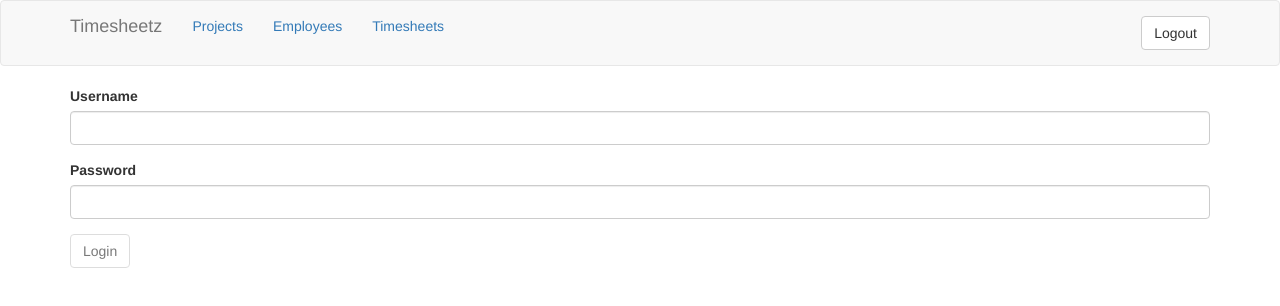
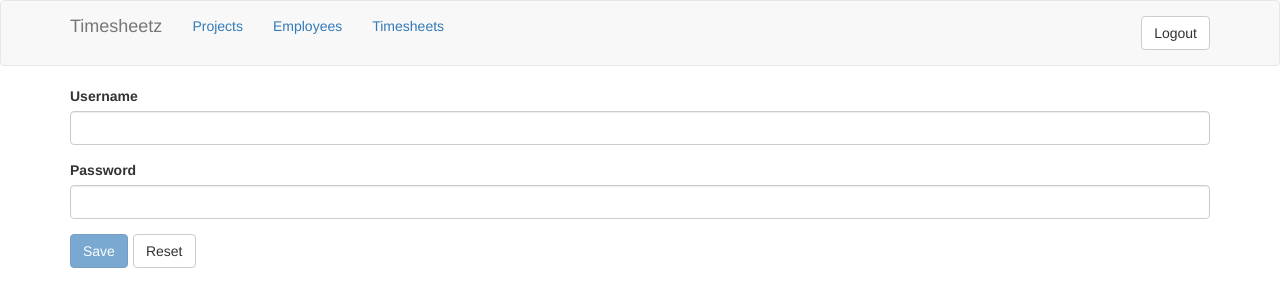
Before and after one commit to improving-minnesota/react-redux-timesheet, a React (Create React App) app: page / in a window 1280 px wide. Shown: the top 306 px of the page. Built offline with nearby package versions, Linux system fonts and the light colour scheme.

Commit message:
Update labs

```diff
--- a/src/App.js
+++ b/src/App.js
@@ -16,7 +16,7 @@ import LoginForm from './login/LoginForm';
 
 class App extends React.Component {
   render() {
-    const { user, login, logout } = this.props;
+    const { loginError, user, login, logout } = this.props;
 
     return (
       <BrowserRouter>
@@ -24,7 +24,7 @@ class App extends React.Component {
           <Navigation onLogout={logout} />
           <div className="container">
             {!user ? (
-              <LoginForm onLogin={login} />
+              <LoginForm onLogin={login} loginError={loginError} />
             ) : (
               <Switch>
                 <Route exact path="/projects" component={Projects} />
@@ -53,7 +53,8 @@ class App extends React.Component {
 }
 
 const mapStateToProps = state => ({
-  user: state.auth.user
+  user: state.auth.user,
+  loginError: state.auth.error
 });
 
 const mapDispatchToProps = {
--- a/src/login/LoginForm.js
+++ b/src/login/LoginForm.js
@@ -2,7 +2,7 @@ import React from 'react';
 import PropTypes from 'prop-types';
 import { Form, Formik } from 'formik';
 import { FieldWrapper } from '../form/FieldWrapper';
-import { Button } from 'react-bootstrap';
+import FormControls from '../form/FormControls';
 
 class LoginForm extends React.Component {
 
@@ -27,6 +27,8 @@ class LoginForm extends React.Component {
   };
 
   render() {
+    const { loginError } = this.props;
+
     return (
       <div>
         <Formik
@@ -36,24 +38,31 @@ class LoginForm extends React.Component {
             username: '',
             password: ''
           }}>
-          {({ isValid, errors }) => (
-            <Form className="ui form">
+          {({ isValid, errors, handleSubmit, handleReset }) => (
+            <Form>
               <FieldWrapper type="text" name="username" label="Username" invalid={errors.username}/>
               <FieldWrapper type="password" name="password" label="Password" invalid={errors.email}/>
 
-              <Button type="submit" disabled={!isValid} primary>
-                Login
-              </Button>
+              <FormControls
+                action="Login"
+                allowSubmit={isValid}
+                onSubmit={handleSubmit}
+                onReset={handleReset}
+              />
             </Form>
           )}
         </Formik>
+        {loginError && (
+          <p style={{ color: 'red' }}>{loginError}</p>
+        )}
       </div>
     );
   }
 }
 
 LoginForm.propTypes = {
-  onLogin: PropTypes.func
+  onLogin: PropTypes.func.isRequired,
+  loginError: PropTypes.string
 };
 
 export default LoginForm;
--- a/src/navigation/Navigation.js
+++ b/src/navigation/Navigation.js
@@ -2,10 +2,12 @@ import React from 'react';
 import PropTypes from 'prop-types';
 import { Button, Nav, Navbar, NavItem } from 'react-bootstrap';
 import { NavLink } from 'react-router-dom';
+import * as AuthActions from '../actions/AuthActionCreator';
+import { connect } from 'react-redux';
 
 class Navigation extends React.Component {
   logout = () => {
-    this.props.onLogout();
+    this.props.logout();
   };
 
   render() {
@@ -32,7 +34,14 @@ class Navigation extends React.Component {
 }
 
 Navigation.propTypes = {
-  onLogout: PropTypes.func
+  logout: PropTypes.func
 };
 
-export default Navigation;
+const mapStateToProps = state => ({
+});
+
+const mapDispatchToProps = {
+  logout: AuthActions.logout
+};
+
+export default connect(mapStateToProps, mapDispatchToProps)(Navigation);
```
